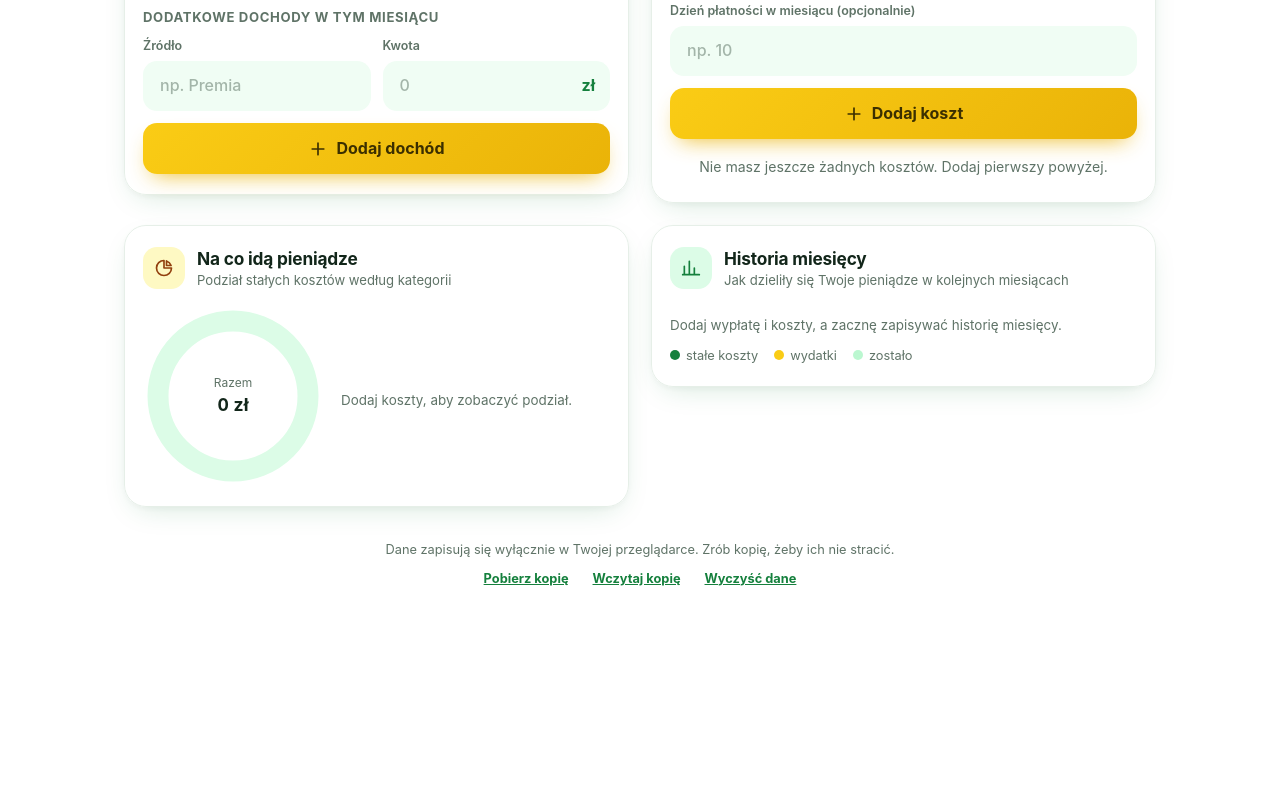
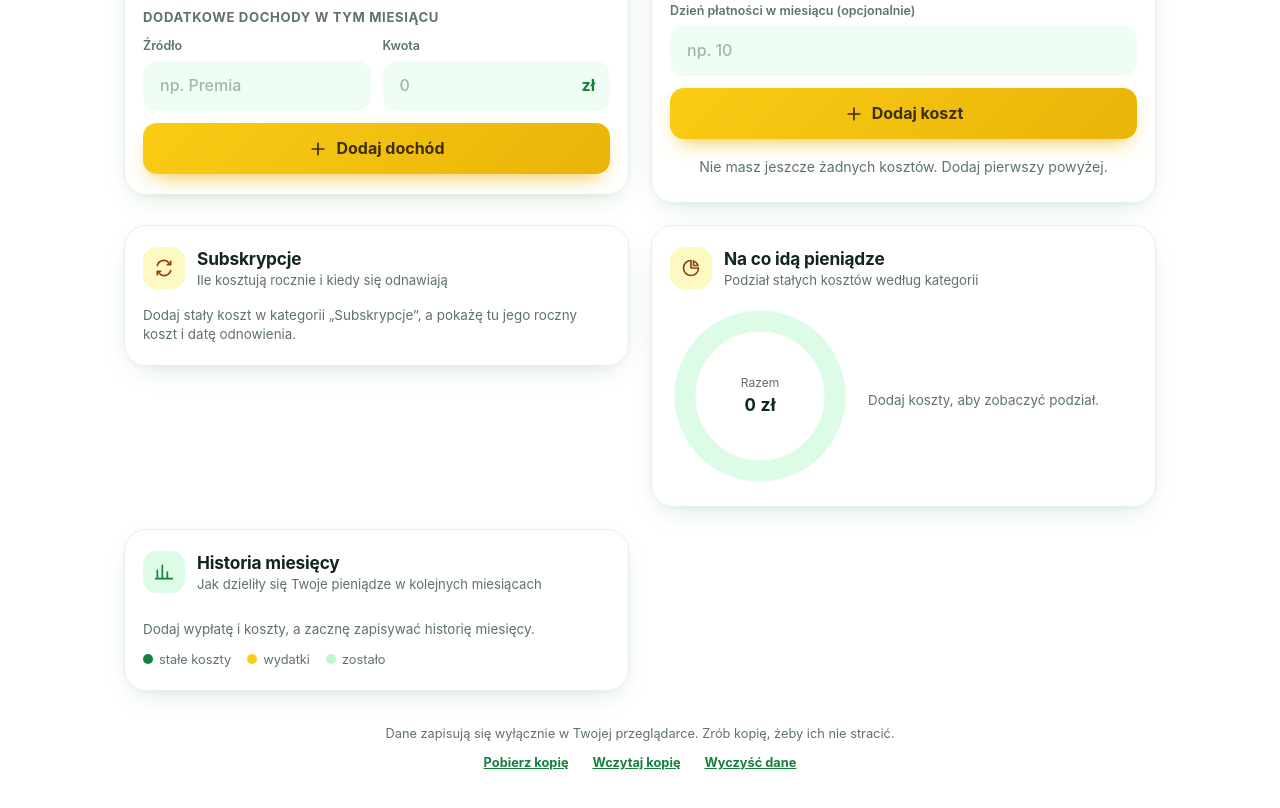
Before and after one commit to kxba15031/Strona-Fable, a website with bundled scripts: page index.html in a window 1280 px wide. Shown: the part 958-1766 px from the top of the page. Before the commit the page ends 1600 px from the top, so only its background shows below. Built offline with nearby package versions, Linux system fonts and the light colour scheme.

Commit message:
Add subscriptions card with yearly cost and next renewal dates
Co-Authored-By: Claude Fable 5.2 <noreply@anthropic.com>
Claude-Session: https://claude.ai/code/session_01MDRHjo4vdq7gQvoCYa7ZGQ

```diff
--- a/src/components/icons.js
+++ b/src/components/icons.js
@@ -15,6 +15,7 @@ const PATHS = {
   trend: 'M3 17l6-6 4 4 8-8 M15 7h6v6',
   cart: 'M4 5h2l2 11h10l2-8H7 M9 20h.01 M17 20h.01',
   tag: 'M3 12V4h8l10 10-8 8z M7.5 8.5h.01',
+  repeat: 'M4 9a8 8 0 0 1 14-3l2 2 M20 4v4h-4 M20 15a8 8 0 0 1-14 3l-2-2 M4 20v-4h4',
   home: 'M4 11l8-7 8 7v9H4z M10 20v-6h4v6',
   search: 'M11 18a7 7 0 1 0 0-14 7 7 0 0 0 0 14z M20 20l-4-4',
   star: 'M12 3l2.7 5.6 6.1.9-4.4 4.3 1 6.1L12 17l-5.4 2.9 1-6.1L3.2 9.5l6.1-.9z',
--- a/src/core/compute.js
+++ b/src/core/compute.js
@@ -3,13 +3,18 @@ import { CATEGORIES } from './constants.js';
 import { daysInMonth, daysText, inMonth, plain, sum, thisMonth, zl } from './format.js';
 import { state } from './store.js';
 
-function daysToPayday() {
+/**
+ * Najbliższy termin płatności przypadającej co miesiąc w dniu `day` (dziś też się liczy).
+ * Dzień spoza długości miesiąca (np. 31. w lutym) przesuwa się na ostatni dzień.
+ */
+export function nextPayment({ day }) {
+  if (!day) return null;
   const now = new Date();
-  const today = now.getDate();
-  const payday = Math.min(state.payday, daysInMonth(now));
-  if (payday >= today) return payday - today;
-  const next = new Date(now.getFullYear(), now.getMonth() + 1, 1);
-  return daysInMonth(now) - today + Math.min(state.payday, daysInMonth(next));
+  const today = new Date(now.getFullYear(), now.getMonth(), now.getDate());
+  const inMonthOf = (first) => new Date(first.getFullYear(), first.getMonth(), Math.min(day, daysInMonth(first)));
+  let date = inMonthOf(today);
+  if (date < today) date = inMonthOf(new Date(now.getFullYear(), now.getMonth() + 1, 1));
+  return { date, inDays: Math.round((date - today) / 86400000) };
 }
 
 /** Wydatki wybranego miesiąca: wpisy, suma i sumy według kategorii. */
@@ -36,7 +41,7 @@ export function compute() {
   const income = state.income + extra;
   const budget = income - costs;
   const left = budget - spent;
-  const days = daysToPayday();
+  const days = nextPayment({ day: state.payday }).inDays;
 
   const byCat = CATEGORIES
     .map((cat) => ({ ...cat, total: sum(state.costs.filter((c) => c.category === cat.id)) }))
--- a/src/pages/budget/index.js
+++ b/src/pages/budget/index.js
@@ -12,6 +12,7 @@ import { answers, report } from './agent.js';
 import { initAsk, resetConversation } from './ai.js';
 import { ask, reply, scheduleReport } from './chat.js';
 import { renderDonut } from './donut.js';
+import { renderSubscriptions, subscriptionsCard } from './subscriptions.js';
 
 const QUESTIONS = [['left', 'Ile mi zostało?'], ['plan', 'Na co przeznaczyć?'], ['invest', 'W co zainwestować?'], ['cut', 'Jak ograniczyć koszty?']];
 
@@ -81,6 +82,8 @@ export const template = `
     <ul class="rows" id="costList"></ul>
     <p class="empty" id="costEmpty">Nie masz jeszcze żadnych kosztów. Dodaj pierwszy powyżej.</p>`,
   })}
+
+  ${subscriptionsCard}
 
   ${card({
     icon: 'pie', tone: 'yellow', id: 'chartTitle', title: 'Na co idą pieniądze', sub: 'Podział stałych kosztów według kategorii',
@@ -285,6 +288,7 @@ export function render(d, info) {
   renderDue();
   renderIncome(d);
   renderCosts();
+  renderSubscriptions(d);
   renderDonut(d);
   renderHistory(d);
 
--- /dev/null
+++ b/src/pages/budget/subscriptions.js
@@ -0,0 +1,43 @@
+/* Karta „Subskrypcje”: stałe koszty z kategorii Subskrypcje, ich roczny koszt i najbliższe odnowienia. */
+import { catById } from '../../core/constants.js';
+import { nextPayment } from '../../core/compute.js';
+import { $, syncList } from '../../core/dom.js';
+import { daysText, sum, zl } from '../../core/format.js';
+import { state } from '../../core/store.js';
+import { card } from '../../components/layout.js';
+import { entryRow } from '../../components/row.js';
+
+const CATEGORY = catById('subs');
+
+export const subscriptionsCard = card({
+  icon: 'repeat', tone: 'yellow', id: 'subsTitle', title: 'Subskrypcje', sub: 'Ile kosztują rocznie i kiedy się odnawiają',
+  body: `
+  <p class="subs-total" id="subsTotal" hidden><b id="subsYear"></b> rocznie <span id="subsMonth"></span></p>
+  <ul class="rows flush" id="subsList"></ul>
+  <p class="note" id="subsNote"></p>`,
+});
+
+function renewalText(payment) {
+  if (!payment) return 'ustaw dzień płatności, żeby zobaczyć datę odnowienia';
+  const date = `${payment.date.getDate()}.${String(payment.date.getMonth() + 1).padStart(2, '0')}`;
+  return `odnowienie ${date} · ${payment.inDays === 0 ? 'dziś' : `za ${daysText(payment.inDays)}`}`;
+}
+
+export function renderSubscriptions(d) {
+  const subs = state.costs.filter((cost) => cost.category === CATEGORY.id);
+  const monthly = sum(subs);
+  // Najbliższe odnowienia na górze; pozycje bez dnia płatności na końcu.
+  const rows = subs
+    .map((cost) => ({ key: cost.id, name: cost.name, amount: cost.amount, payment: nextPayment(cost) }))
+    .sort((a, b) => (a.payment ? a.payment.inDays : Infinity) - (b.payment ? b.payment.inDays : Infinity))
+    .map(({ payment, ...row }) => ({ ...row, renewal: renewalText(payment) }));
+  syncList($('subsList'), rows, (row) => entryRow({
+    lead: CATEGORY, title: row.name, meta: `${zl(row.amount)} miesięcznie · ${row.renewal}`, amount: `${zl(row.amount * 12)} / rok`,
+  }));
+
+  $('subsTotal').hidden = !subs.length;
+  $('subsYear').textContent = zl(monthly * 12);
+  $('subsMonth').textContent = `· ${zl(monthly)} miesięcznie`;
+  if (!subs.length) $('subsNote').textContent = 'Dodaj stały koszt w kategorii „Subskrypcje”, a pokażę tu jego roczny koszt i datę odnowienia.';
+  else $('subsNote').textContent = d.income > 0 ? `To ${(monthly / d.income * 100).toFixed(1).replace('.', ',')}% Twojego miesięcznego dochodu. Zmiany wprowadzisz w „Stałych kosztach”.` : 'Zmiany wprowadzisz w „Stałych kosztach”.';
+}
--- a/styles/pages.css
+++ b/styles/pages.css
@@ -140,3 +140,7 @@
 .month-nav .stepper { background: var(--green-100); }
 .month-nav .stepper-value { min-width: 9.5em; text-transform: capitalize; }
 @media (min-width: 880px) { .month-nav { grid-column: 1 / -1; } }
+
+/* ---------- Budżet: subskrypcje ---------- */
+.subs-total { margin-bottom: 12px; font-size: .92rem; color: var(--muted); }
+.subs-total b { font-size: 1.5rem; font-weight: 800; letter-spacing: -.02em; color: var(--accent-text); font-variant-numeric: tabular-nums; margin-right: 2px; }
```
